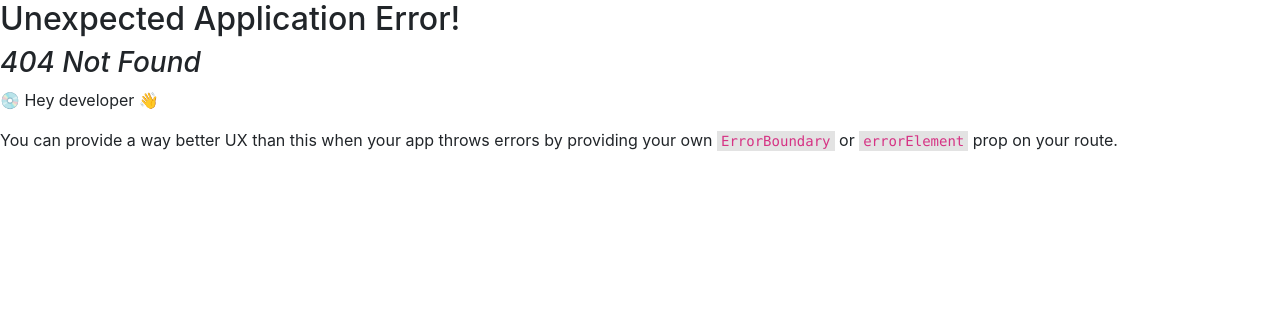
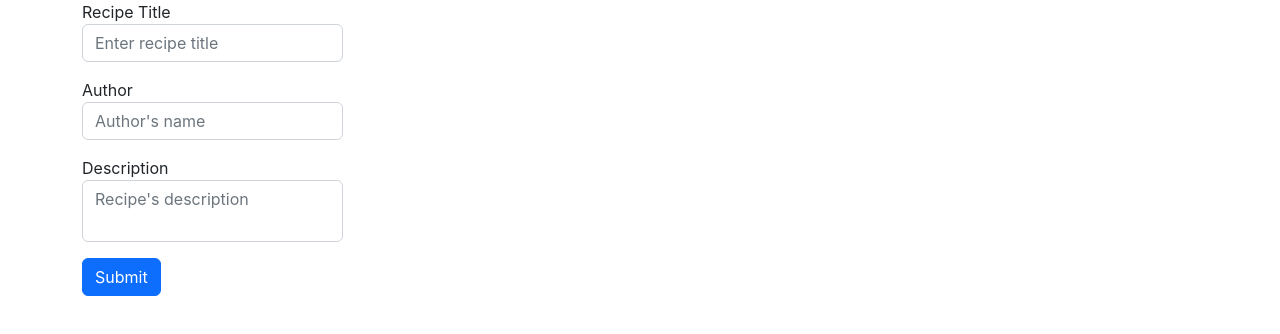
Before and after one commit to mycodecareer/30daygroupproject, a React (Create React App) app in the folder frontend/: page /form in a window 1280 px wide. Before the commit this address had no page. Shown: the top 334 px of the page. Built offline with nearby package versions, Linux system fonts and the light colour scheme; the HTML template or start-up script is replaced by a standard one.

Commit message:
Removed reactstrap - added normal bootstra and simple form page

```diff
--- a/frontend/package.json
+++ b/frontend/package.json
@@ -12,7 +12,6 @@
     "react-dom": "^18.2.0",
     "react-router-dom": "^6.9.0",
     "react-scripts": "5.0.1",
-    "reactstrap": "^9.1.6",
     "web-vitals": "^2.1.0"
   },
   "scripts": {
--- a/frontend/src/App.js
+++ b/frontend/src/App.js
@@ -1,15 +1,9 @@
-import logo from "./logo.svg";
-import "./App.css";
-import MyForm from "./Form";
 import React from "react";
-import "./App.css";
 
 function App() {
   return (
     <div className="App">
-      <header className="App-header">
-        <MyForm />
-      </header>
+      <header className="App-header"></header>
     </div>
   );
 }
--- a/frontend/src/Form.js
+++ b/frontend/src/Form.js
@@ -1,50 +1,48 @@
 import React from "react";
-import {
-  Button,
-  Form,
-  FormGroup,
-  Input,
-  Label,
-  Container,
-  Row,
-  Col,
-} from "reactstrap";
 import "bootstrap/dist/css/bootstrap.min.css";
 
 const MyForm = () => {
   return (
-    <Container>
-      <Form>
-        <FormGroup>
-          <Label for="title">Recipe Title</Label>
-          <Input
+    <div class="container">
+      <div class="row">
+        <div class="col-3">
+          <form>
+            <div class="input-groupm my-auto mb-3">
+              <label for="title">Recipe Title</label>
+              <input
                 type="text"
                 name="title"
                 id="title"
                 placeholder="Enter recipe title"
+                class="form-control"
               />
-        </FormGroup>
-        <FormGroup>
-          <Label for="author">Author</Label>
-          <Input
+            </div>
+            <div class="input-groupm my-auto mb-3">
+              <label for="author">Author</label>
+              <input
+                class="form-control"
                 type="text"
                 name="author"
                 id="author"
                 placeholder="Author's name"
               />
-        </FormGroup>
-        <FormGroup>
-          <Label for="description">Description</Label>
-          <Input
+            </div>
+            <div class="input-groupm my-auto mb-3">
+              <label for="description">Description</label>
+              <textarea
+                class="form-control"
                 type="description"
                 name="description"
                 id="description"
                 placeholder="Recipe's description"
+                style={{ resize: "none" }}
               />
-        </FormGroup>
-        <Button color="primary">Submit</Button>
-      </Form>
-    </Container>
+            </div>
+            <button class="btn btn-primary">Submit</button>
+          </form>
+        </div>
+      </div>
+    </div>
   );
 };
 
--- /dev/null
+++ b/frontend/src/Home.js
@@ -0,0 +1,12 @@
+import { Link } from "react-router-dom";
+
+const Home = () => {
+  return (
+    <div>
+      <h1>Welcome to Home</h1>
+      <Link to="/form">Go to Form</Link>
+    </div>
+  );
+};
+
+export default Home;
```
Also changed, not shown: frontend/src/index.js (+7 -3 lines), 1 other file (tests, documents, lock files or other folders). Lines whose indentation alone changed are shown as unchanged.
